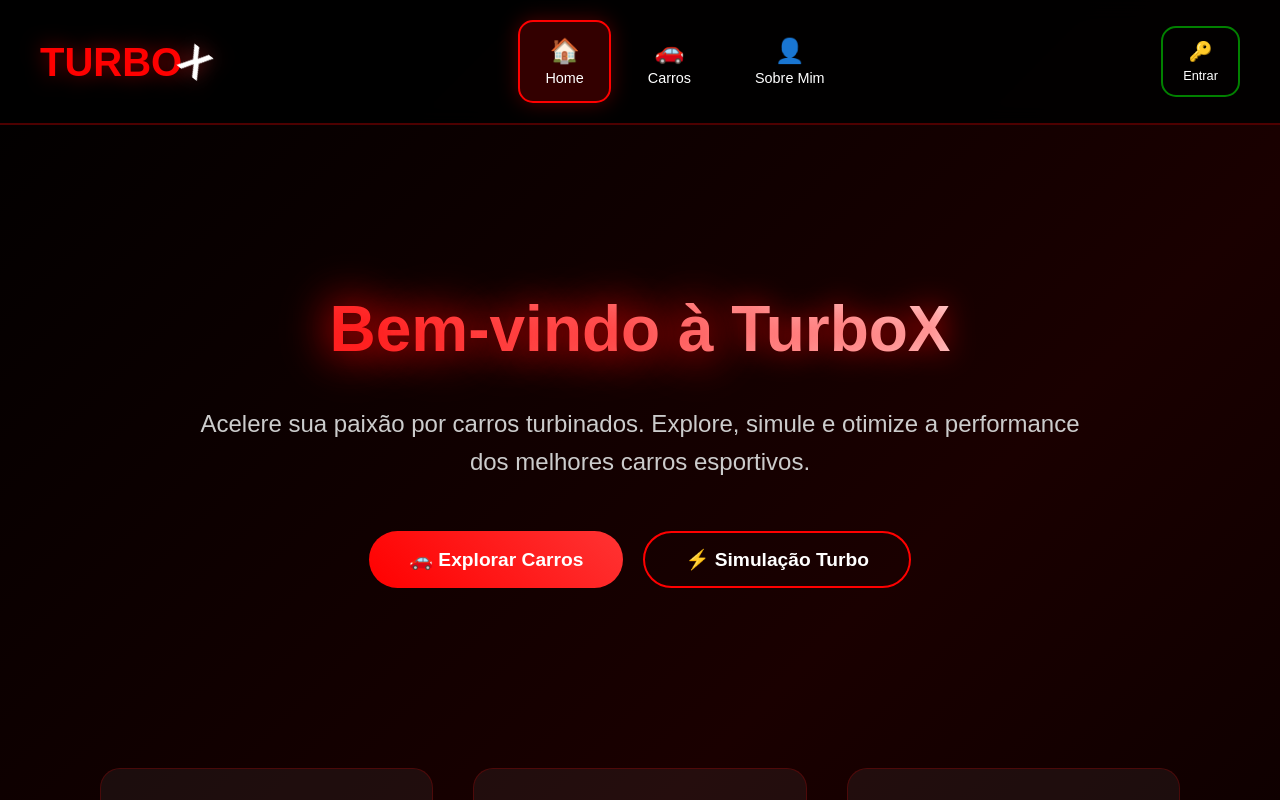
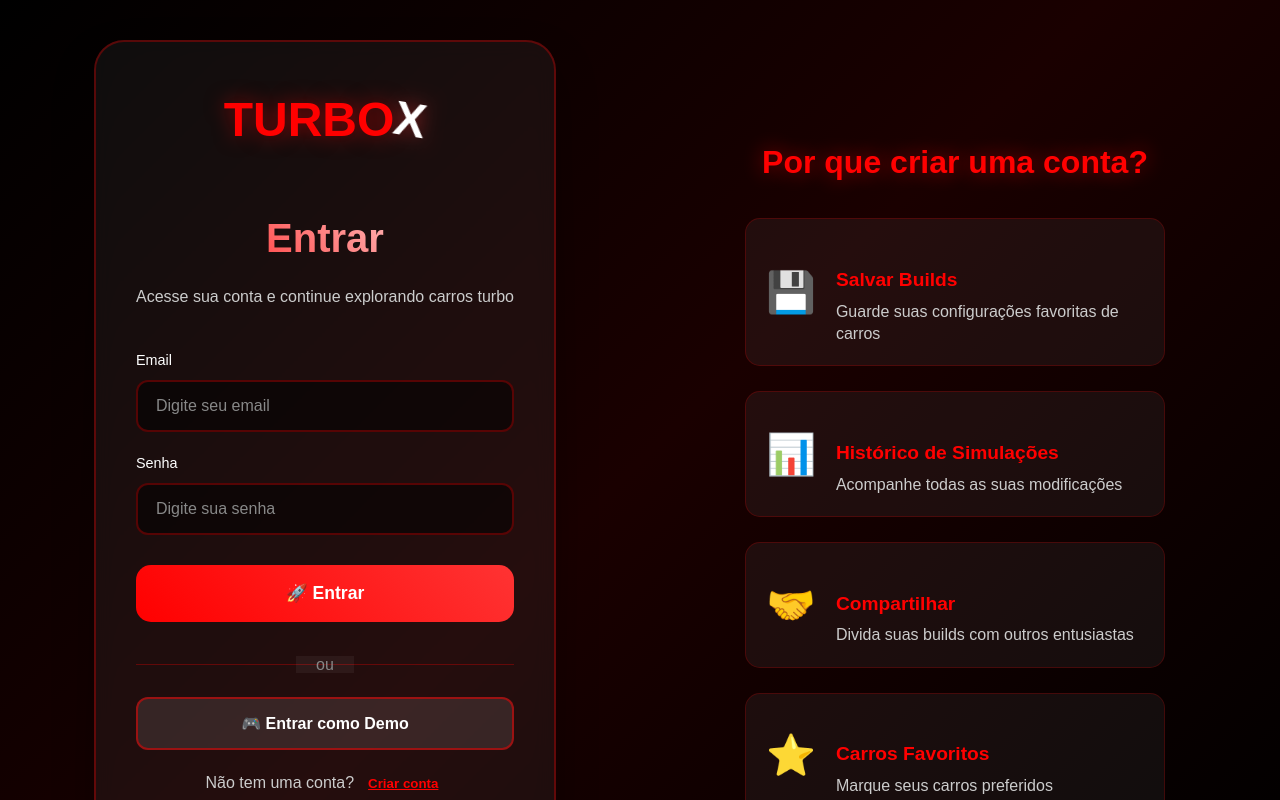
Before and after one commit to PedroLeoo07/turboX-front-end, a Next.js app: page / in a window 1280 px wide. Shown: the top 800 px of the page. Built offline with nearby package versions, Linux system fonts and the light colour scheme.

Commit message:
feat: Update loading and login flow to show login screen after loading completes

```diff
--- a/src/app/page.jsx
+++ b/src/app/page.jsx
@@ -12,13 +12,14 @@ import styles from './page.module.css';
 
 export default function Main() {
   const [showHome, setShowHome] = useState(false);
+  const [showLogin, setShowLogin] = useState(false);
   const [currentPage, setCurrentPage] = useState('home');
   const [selectedCar, setSelectedCar] = useState(null);
   const [isLoggedIn, setIsLoggedIn] = useState(false);
   const [user, setUser] = useState(null);
 
   const handleLoadingComplete = () => {
-    setShowHome(true);
+    setShowLogin(true);
   };
 
   const navigateTo = (page, car = null) => {
@@ -29,6 +30,7 @@ export default function Main() {
   const handleLogin = (userData) => {
     setIsLoggedIn(true);
     setUser(userData);
+    setShowHome(true);
     setCurrentPage('home');
   };
 
@@ -59,8 +61,10 @@ export default function Main() {
 
   return (
     <main className={styles.main}>
-      {!showHome ? (
+      {!showLogin ? (
         <Loading onComplete={handleLoadingComplete} />
+      ) : !showHome ? (
+        <Login navigateTo={navigateTo} onLogin={handleLogin} />
       ) : (
         renderPage()
       )}
```
